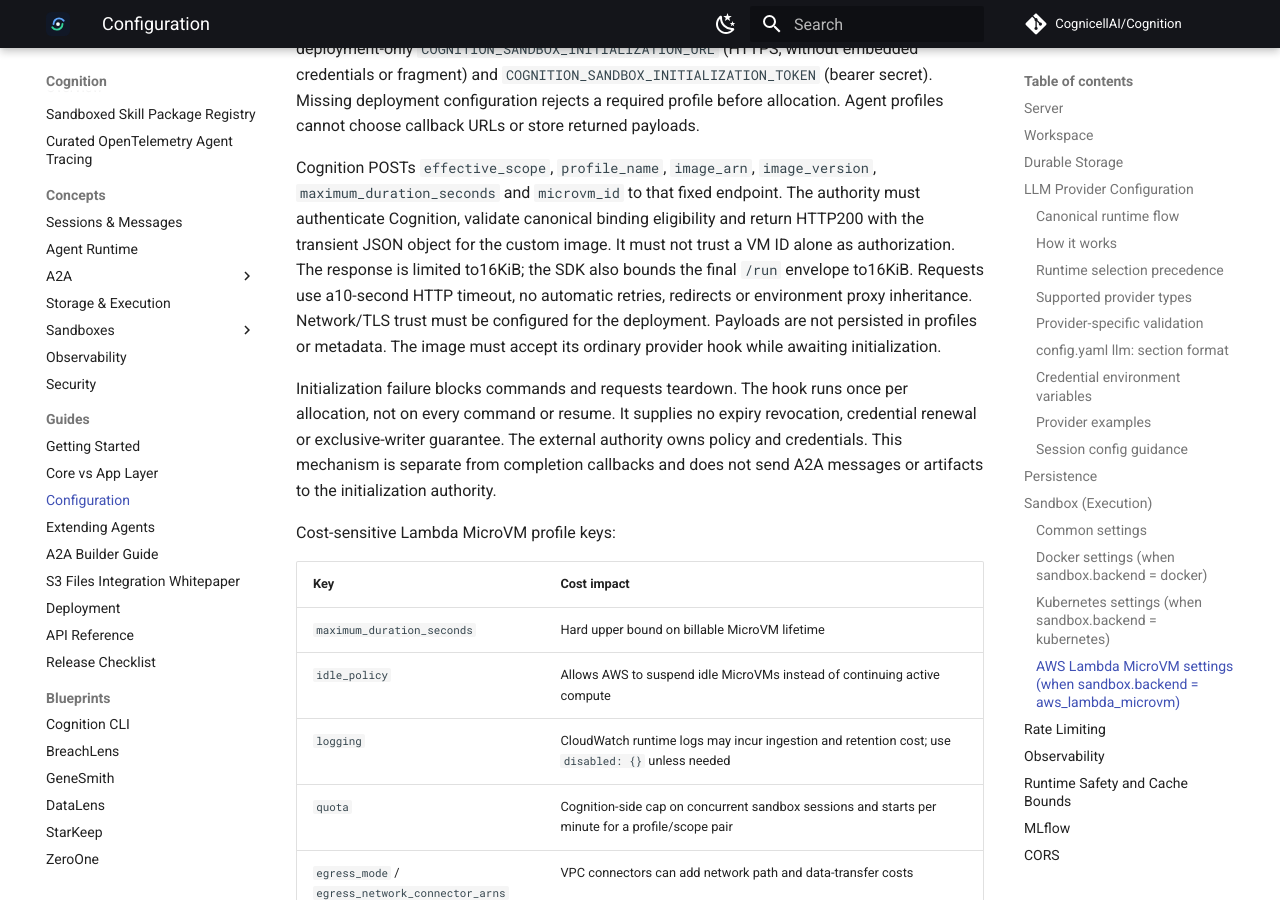
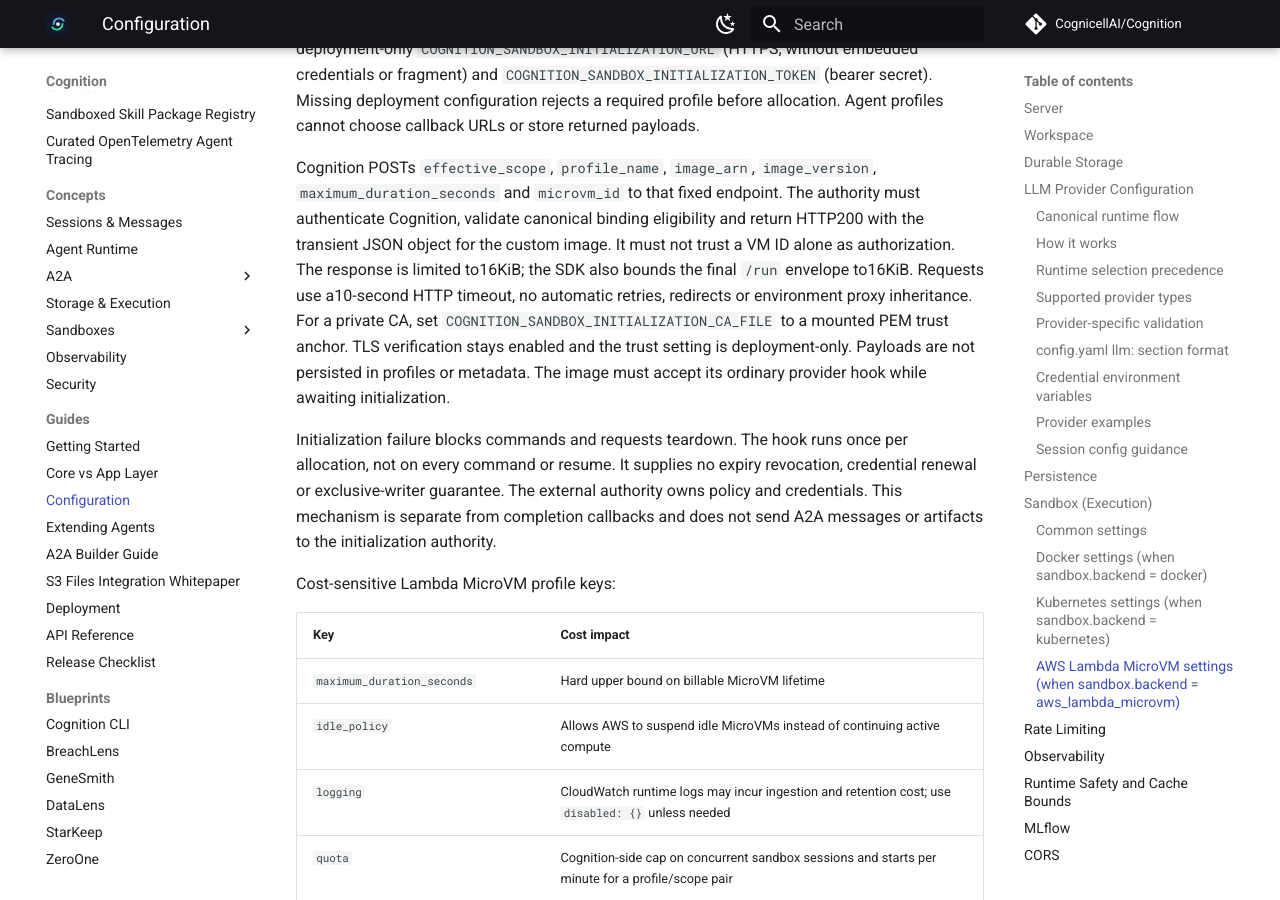
Before and after one commit to CognicellAI/Cognition, an MkDocs documentation site: the page built from docs/guides/configuration.md, in a window 1280 px wide and 900 px high, scrolled down 11721 px. Built offline with MkDocs 1.6.1 and Material for MkDocs 9.7.7, drawn with Linux system fonts in a browser that asks for light colours; comment, search, counter and statistics services are not loaded.

Commit message:
Document and verify deployment-owned initializer trust

```diff
--- a/docs/guides/configuration.md
+++ b/docs/guides/configuration.md
@@ -436,8 +436,8 @@ must authenticate Cognition, validate canonical binding eligibility and return
 HTTP200 with the transient JSON object for the custom image. It must not trust a
 VM ID alone as authorization. The response is limited to16KiB; the SDK also bounds
 the final `/run` envelope to16KiB. Requests use a10-second HTTP timeout, no automatic
-retries, redirects or environment proxy inheritance. Network/TLS trust must be
-configured for the deployment. Payloads are not persisted in profiles or metadata.
+retries, redirects or environment proxy inheritance. For a private CA, set `COGNITION_SANDBOX_INITIALIZATION_CA_FILE` to a mounted PEM
+trust anchor. TLS verification stays enabled and the trust setting is deployment-only. Payloads are not persisted in profiles or metadata.
 The image must accept its ordinary provider hook while awaiting initialization.
 
 Initialization failure blocks commands and requests teardown. The hook runs once
```
Also changed, not shown: 1 other file.
